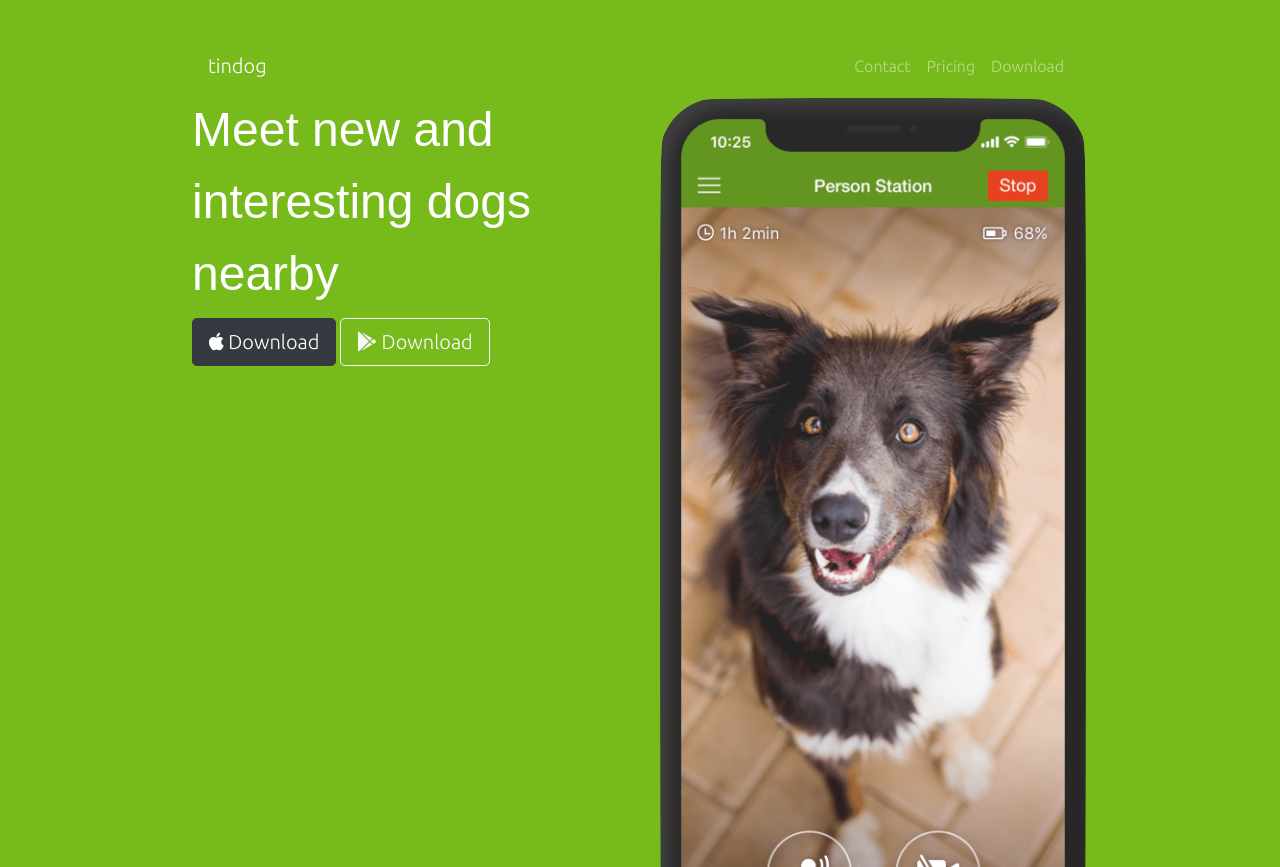
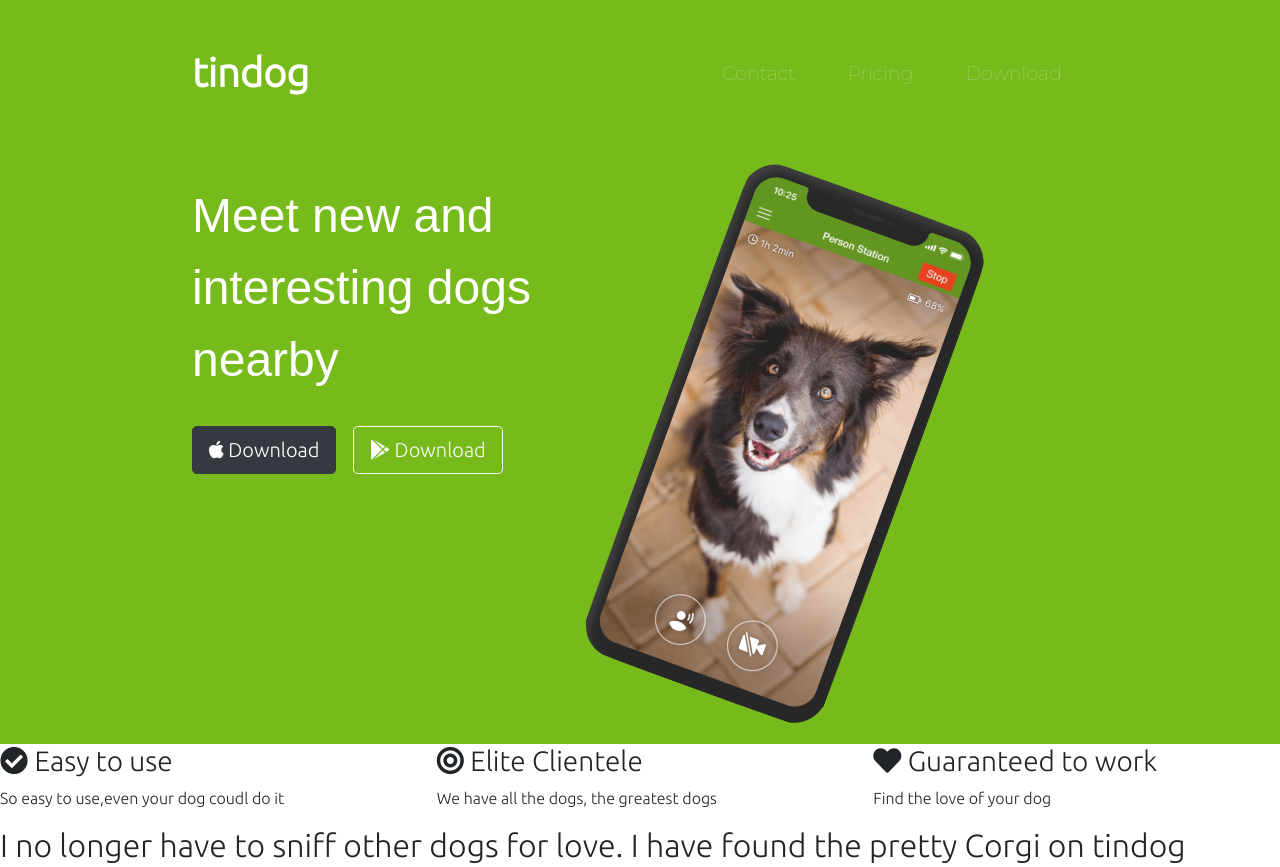
Before and after one commit to damian80/Simple-Startup-Website, a plain HTML site: page index.html in a window 1280 px wide. Shown: the top 867 px of the page. Drawn offline with nearby package versions, Linux system fonts and the light colour scheme.

Commit message:
Add files via upload

```diff
--- a/index.html
+++ b/index.html
@@ -51,27 +51,34 @@
       <div class="row">
         <div class="col-lg-6">
           <h1>Meet new and interesting dogs nearby</h1>
-          <button type="button" class="btn btn-dark btn-lg"><i class="fab fa-apple"></i> Download</button>
-          <button type="button" class="btn btn-outline-light btn-lg"><i class="fab fa-google-play"></i>
+          <button type="button" class="btn btn-dark btn-lg download-button"><i class="fab fa-apple"></i>
+            Download</button>
+          <button type="button" class="btn btn-outline-light btn-lg download-button"><i class="fab fa-google-play"></i>
             Download</button>
         </div>
 
         <div class="col-lg-6">
-          <img src="./iphone6.png" alt="" />
+          <img class="title-image" src="./iphone6.png" alt="" />
         </div>
       </div>
     </div>
   </section>
   <!-- Features -->
   <section id="features">
-    <h3>Easy to use</h3>
-    <p>So easy to use,even your dog coudl do it</p>
-
-    <h3>Elite Clientele</h3>
-    <p>We have all the dogs, the greatest dogs</p>
-
-    <h3>Guaranteed to work</h3>
-    <p>Find the love of your dog</p>
+    <div class="row">
+      <div class="feature-box col-lg-4">
+        <h3> <i class="fas fa-check-circle color"></i> Easy to use</h3>
+        <p>So easy to use,even your dog coudl do it</p>
+      </div>
+      <div class="feature-box col-lg-4">
+        <h3><i class="fas fa-bullseye color"></i> Elite Clientele</h3>
+        <p>We have all the dogs, the greatest dogs</p>
+      </div>
+      <div class="feature-box col-lg-4">
+        <h3><i class="fas fa-heart color"></i> Guaranteed to work</h3>
+        <p>Find the love of your dog</p>
+      </div>
+    </div>
   </section>
   <section>
     <h2>
--- a/style.css
+++ b/style.css
@@ -17,3 +17,43 @@ h1 {
   font-size: 3rem;
   line-height: 1.5;
 }
+/* navigation bar */
+
+.navbar {
+  padding: 0 0 4.5rem;
+}
+.navbar-brand {
+  font-family: "Ubuntu";
+  font-size: 2.5rem;
+  font-weight: bold;
+}
+.nav-item {
+  padding: 0 18px;
+}
+.nav-link {
+  font-size: 1.2rem;
+  font-family: "Montserrat";
+}
+
+/* download buttons */
+.download-button {
+  margin: 5% 3% 5% 0;
+}
+
+/* image */
+.title-image {
+  width: 60%;
+  transform: rotate(20deg);
+}
+/* features */
+/* h3 {
+  font-family: "Montserrat-bold";
+  font-size: 1.5rem;
+  text-align: center;
+}
+.color {
+  color: #76ba1b;
+  display: block;
+}
+#features {
+} */
```
